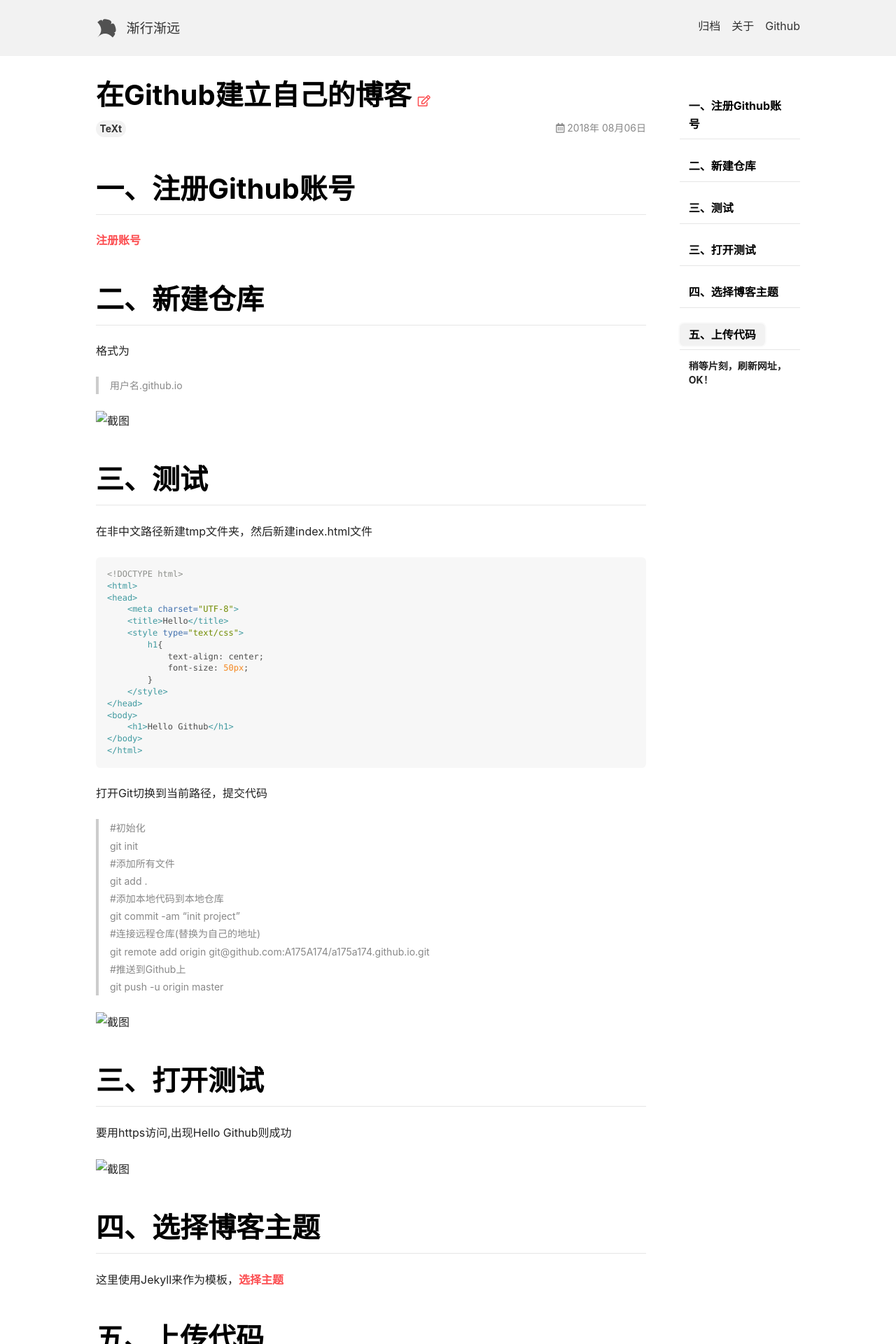
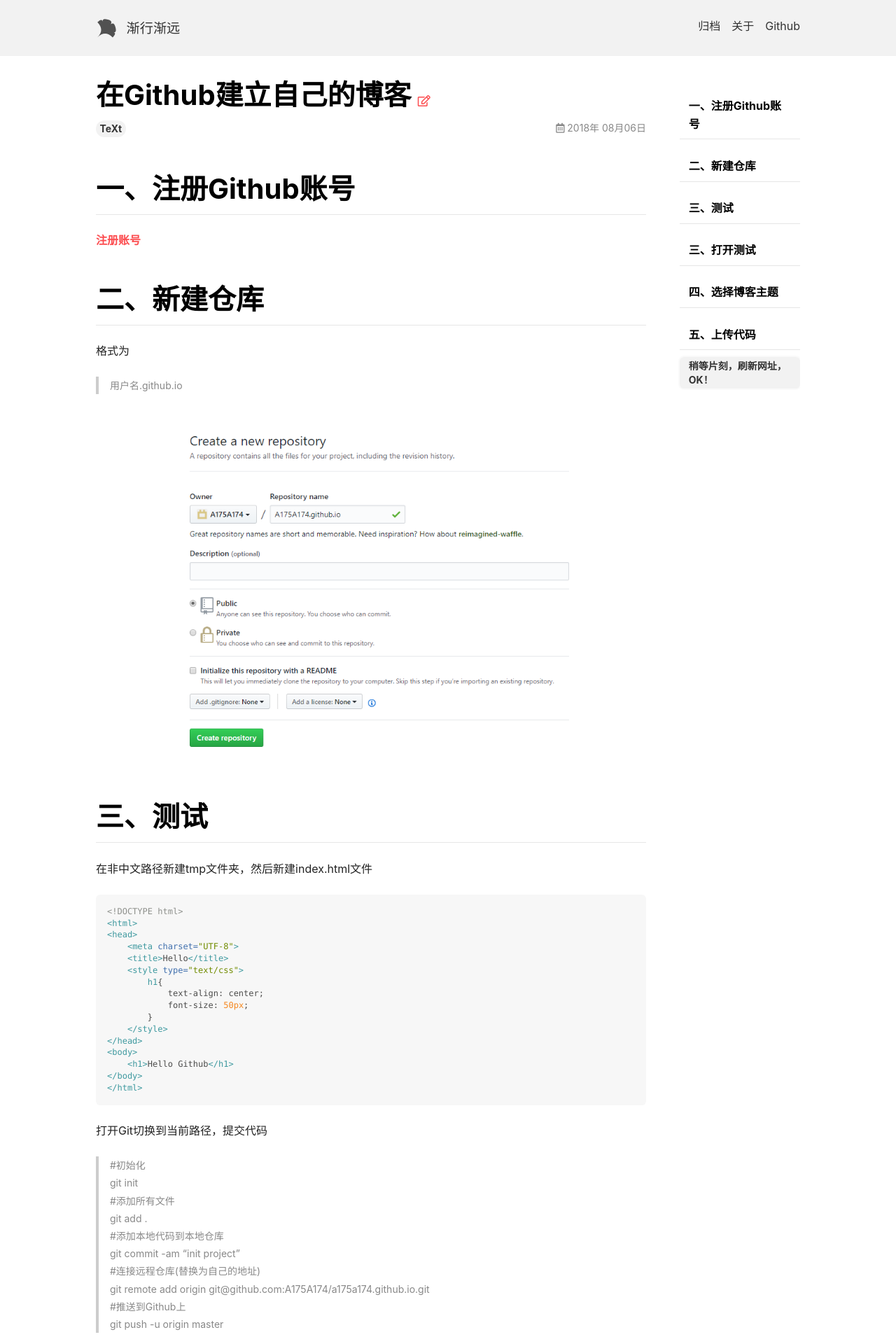
Before and after one commit to A175A174/A175A174.github.io, a Jekyll site: the page built from _posts/2018-08-06-在Github建立自己的博客.md, in a window 1280 px wide. Shown: the top 1920 px of the page at 70% size. Built offline with Jekyll 4.4.1, drawn with Linux system fonts in a browser that asks for light colours; nearby versions of some CDN libraries.

Commit message:
add blog

```diff
--- a/_posts/2018-08-06-在Github建立自己的博客.md
+++ b/_posts/2018-08-06-在Github建立自己的博客.md
@@ -8,14 +8,14 @@ tags: TeXt
 
 [注册账号](https://github.com/join?source=header-home)
 
-<!--more-->
-
 # 二、新建仓库
 
 格式为
 > 用户名.github.io
 
-![截图](/_posts/myimg/20180806/20180806203343.png)
+<!--more-->
+
+![截图](/myres/20180806/20180806203343.png)
 
 # 三、测试
 
@@ -54,13 +54,13 @@ git remote add origin git@github.com:A175A174/a175a174.github.io.git
 \#推送到Github上
 git push -u origin master
 
-![截图](/_posts/myimg/20180806/20180806212302.png)
+![截图](/myres/20180806/20180806212302.png)
 
 # 三、打开测试
 
 要用https访问,出现Hello Github则成功
 
-![截图](/_posts/myimg/20180806/20180806205954.png)
+![截图](/myres/20180806/20180806205954.png)
 
 # 四、选择博客主题
 
@@ -70,7 +70,6 @@ git push -u origin master
 
 删除上面新建的index.html文件，然后把下载好的博客主题解压，然后推送
 
-
 > \#添加所有文件
 git add .
 \#添加本地代码到本地仓库
@@ -78,10 +77,9 @@ git commit -am "init project"
 \#推送到Github上
 git push -u origin master
 
-
 ## 稍等片刻，刷新网址，OK！
 
-![截图](/_posts/myimg/20180806/20180806214913.png)
+![截图](/myres/20180806/20180806214913.png)
 
 [jekyll中文官网](http://jekyllcn.com/)
 
```
Also changed, not shown: myres/20180806/20180806203343.png (renamed from _posts/myimg/20180806/20180806203343.png), myres/20180806/20180806205954.png (renamed from _posts/myimg/20180806/20180806205954.png), myres/20180806/20180806212302.png (renamed from _posts/myimg/20180806/20180806212302.png), myres/20180806/20180806214913.png (renamed from _posts/myimg/20180806/20180806214913.png).
